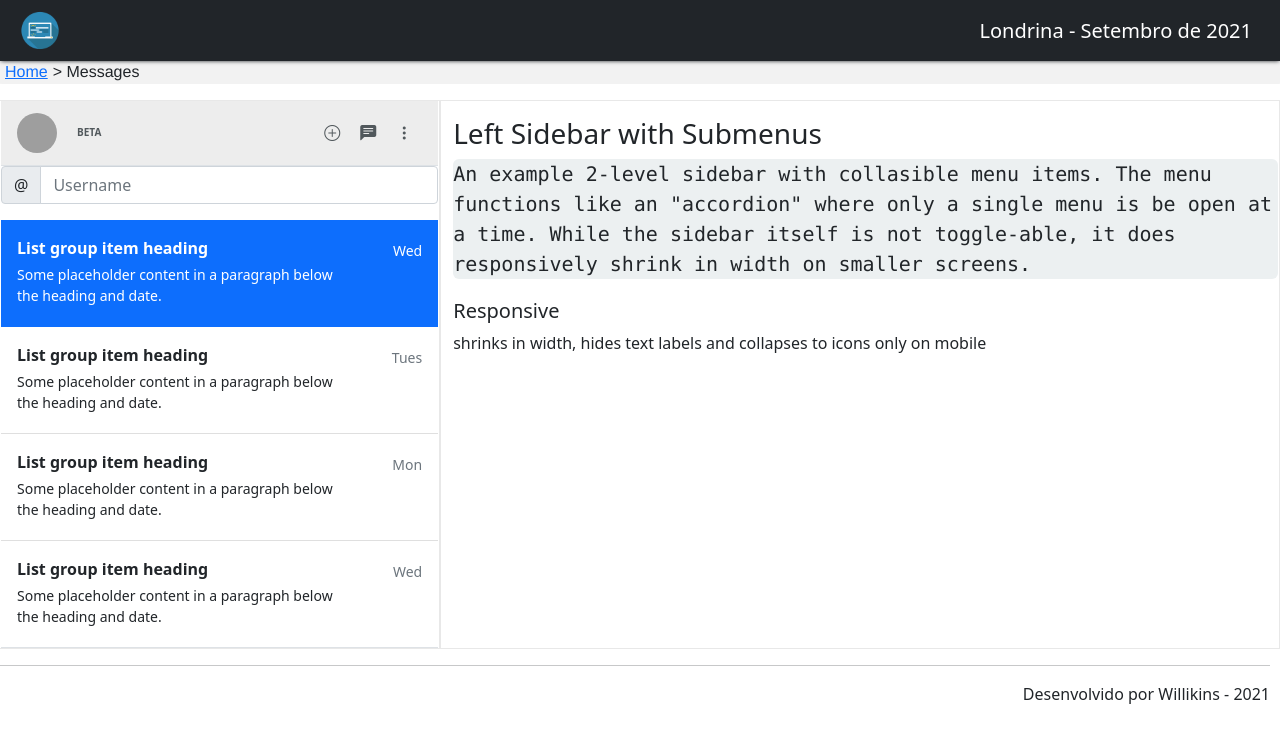
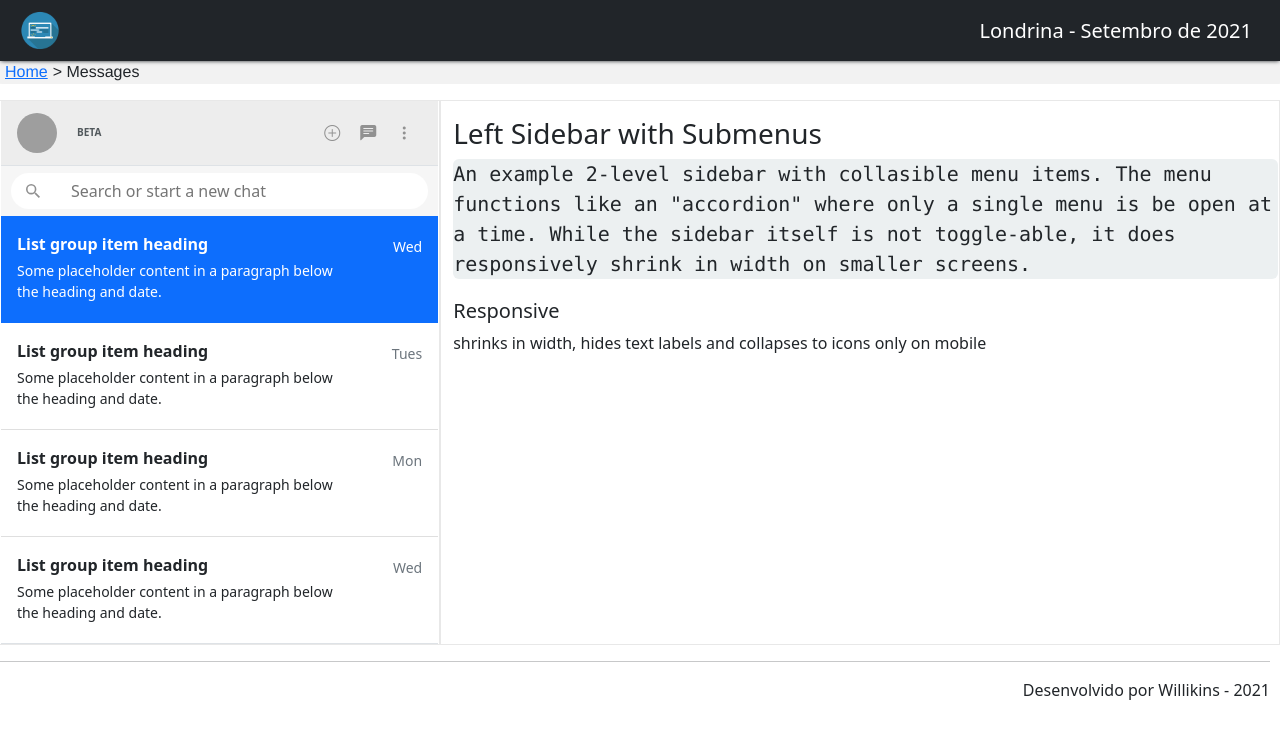
Before and after one commit to WillikinsM/hello-reactApp, a React (Create React App) app: page /message in a window 1280 px wide. Shown: the top 738 px of the page. Built offline with nearby package versions, Linux system fonts and the light colour scheme; grey boxes are pictures that could not be loaded.

Commit message:
implemented the search-bar ui

```diff
--- a/src/routes/whats-clone/contacts.tsx
+++ b/src/routes/whats-clone/contacts.tsx
@@ -22,20 +22,43 @@ const Contacts = () => {
             </span>
           </div>
         </header>
-        <div className="search-contacts">
-          <div className="input-group mb-3">
-            <span className="input-group-text" id="basic-addon1">
-              @
-            </span>
-            <input
-              type="text"
-              className="form-control"
-              placeholder="Username"
-              aria-label="Username"
-              aria-describedby="basic-addon1"
-            ></input>
+
+        <div className="search-wrapper">
+          <div className="search-icons">
+            <svg
+              xmlns="http://www.w3.org/2000/svg"
+              viewBox="0 0 24 24"
+              width="24"
+              height="24"
+              className="search-icon"
+            >
+              <path
+                fill="currentColor"
+                d="M15.009 13.805h-.636l-.22-.219a5.184 5.184 0 0 0 1.256-3.386 5.207 5.207 0 1 0-5.207 5.208 5.183 5.183 0 0 0 3.385-1.255l.221.22v.635l4.004 3.999 1.194-1.195-3.997-4.007zm-4.808 0a3.605 3.605 0 1 1 0-7.21 3.605 3.605 0 0 1 0 7.21z"
+              ></path>
+            </svg>
+
+            <div className="search__back-btn">
+              <svg
+                xmlns="http://www.w3.org/2000/svg"
+                viewBox="0 0 24 24"
+                width="24"
+                height="24"
+              >
+                <path
+                  fill="currentColor"
+                  d="M12 4l1.4 1.4L7.8 11H20v2H7.8l5.6 5.6L12 20l-8-8 8-8z"
+                ></path>
+              </svg>
+            </div>
           </div>
+
+          <input
+            className="input-search"
+            placeholder="Search or start a new chat"
+          ></input>
         </div>
+
         <div className="list-group list-group-flush border-bottom scrollarea">
           <a
             href="#"
--- a/src/routes/whats-clone/index.scss
+++ b/src/routes/whats-clone/index.scss
@@ -36,7 +36,7 @@
 
     .util-icons {
       flex: none;
-      color: #51585c;
+      color: #919191;
       span {
         display: flex;
         align-items: center;
@@ -46,43 +46,73 @@
         }
       }
     }
+  }
 
-    .search-contacts {
-      background-color: rgba($color: #f6f6f6, $alpha: 1);
-      flex: none;
+  .search-wrapper {
+    padding: 7px 10px;
+    height: 50px;
+    background: #f6f6f6;
+    position: relative;
 
-      .search-contacts-input {
-        background-color: initial;
-        position: relative;
-        box-sizing: border-box;
-        flex: none;
-        height: 49px;
-        .button-clone {
-          left: 24px;
-          position: absolute;
-          top: 10px;
-          width: 24px;
-          height: 24px;
-        }
-        .input-filter {
-          right: 24px;
-          left: 77px;
-          position: absolute;
-          top: 13px;
-          height: 20px;
-          overflow: hidden;
-          font-size: 14px;
-          line-height: 20px;
-          color: rgba($color: #999, $alpha: 1);
-          text-overflow: ellipsis;
-          white-space: nowrap;
-          pointer-events: none;
-          transition: opacity 0.14s linear;
-        }
+    &:focus-within {
+      background: white;
+    }
+
+    .search-icons {
+      color: #919191;
+      position: absolute;
+      left: 20px;
+      top: 50%;
+      transform: translateY(-50%);
+      width: 24px;
+      height: 24px;
+      overflow: hidden;
+      text-overflow: ellipsis;
+      .search-icon,
+      .search__back-btn {
+        position: absolute;
+        width: 100%;
+        height: 100%;
+        transition: all 0.8s ease;
+      }
+
+      .search-icon {
+        opacity: 1;
+        transition-delay: 0.3s;
+      }
+
+      .search__back-btn {
+        opacity: 0;
+        transition-delay: 0.3s;
+        color: rgb(51, 183, 246);
+      }
+    }
+
+    &:focus-within .search-icon {
+      opacity: 0;
+      transition-delay: 0s;
+    }
+
+    &:focus-within .search__back-btn {
+      transform: rotate(360deg);
+      opacity: 1;
+      transition-delay: 0s;
+    }
+
+    .input-search {
+      background: #fff;
+      color: #4a4a4a;
+      padding-left: 60px;
+      border-radius: 18px;
+      width: 100%;
+      height: 100%;
+      border: none;
+      cursor: text;
+      &:focus-visible {
+        outline: none;
       }
     }
   }
-
   padding-left: 0%;
 
   ::-webkit-scrollbar {
```
